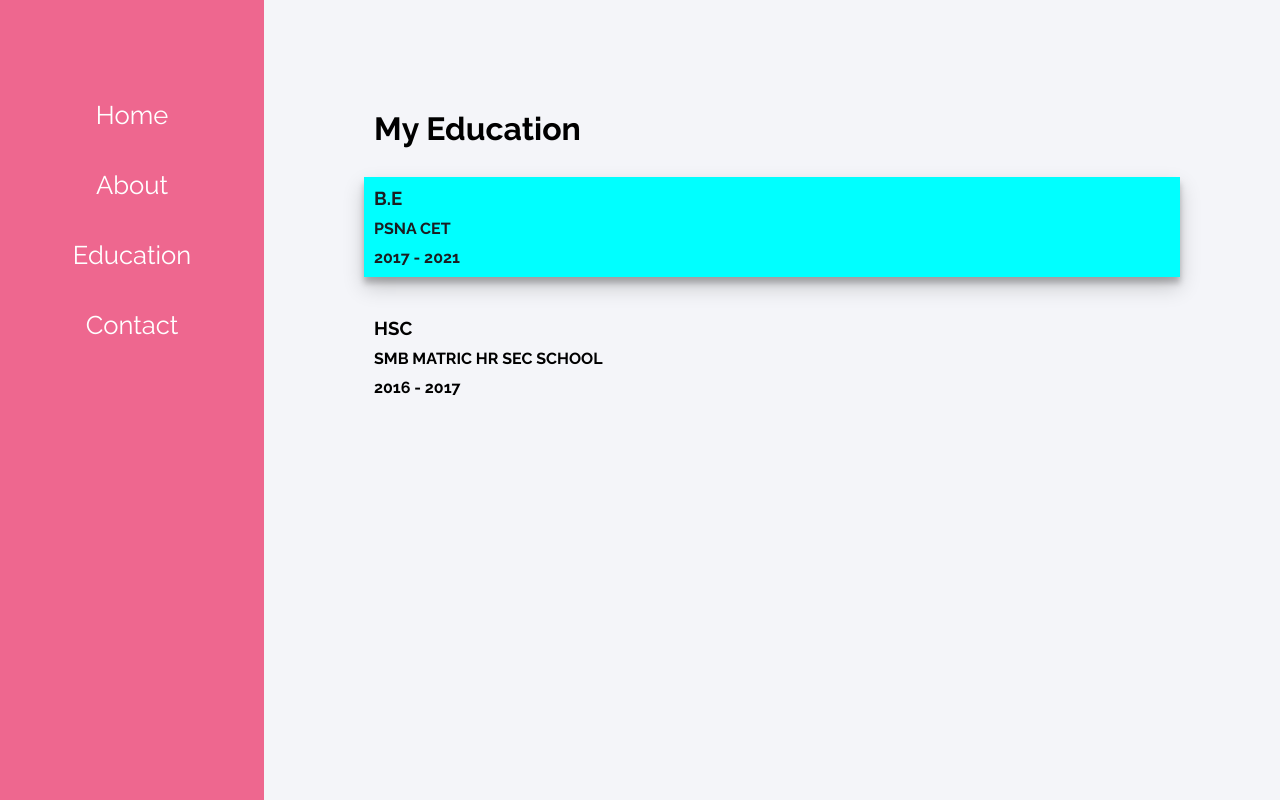
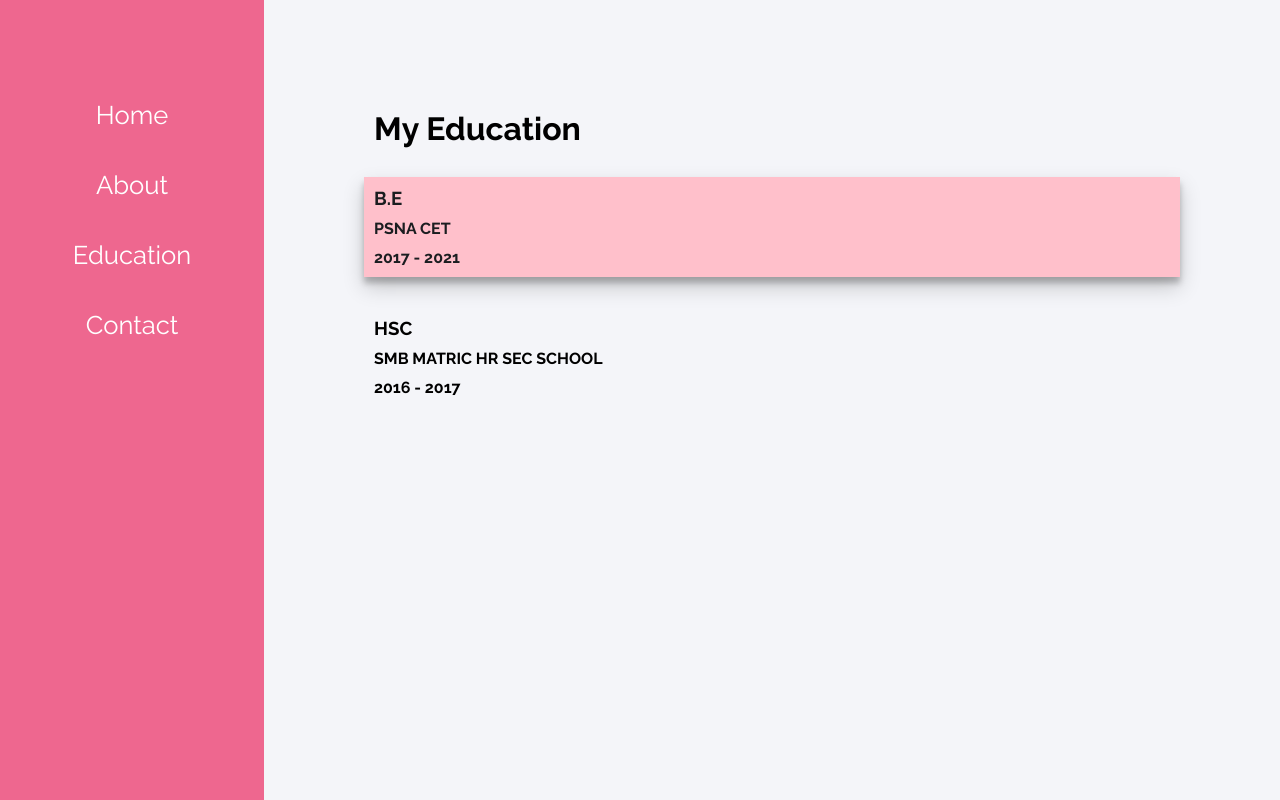
Before and after one commit to dharani2209/ReactJS-simple-webpage, a React (Create React App) app: page /education in a window 1280 px wide. In both pictures the pointer is over the element 772 px from the left and 227 px from the top of the page. Built offline with nearby package versions, Linux system fonts and the light colour scheme.

Commit message:
Update App.css

```diff
--- a/src/App.css
+++ b/src/App.css
@@ -108,7 +108,7 @@ h1,h2,h3,h4,p{
 .widecard:hover
 {
   color: #1b1d20;
-  background-color:aqua;
+  background-color:pink;
   box-shadow: 0 10px 20px rgba(0,0,0,0.19), 0 6px 6px rgba(0,0,0,0.23);
 }
 .active
```
